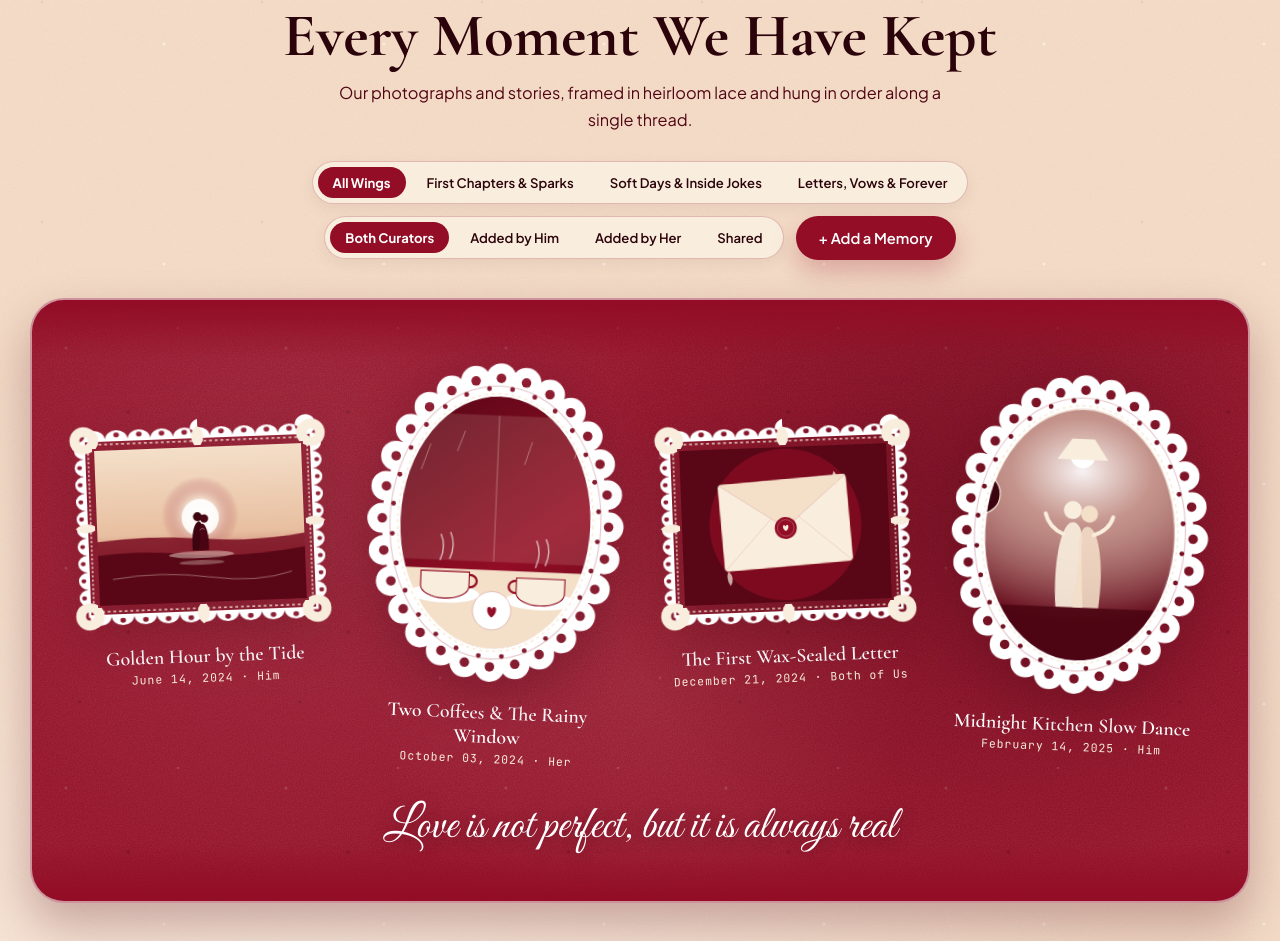
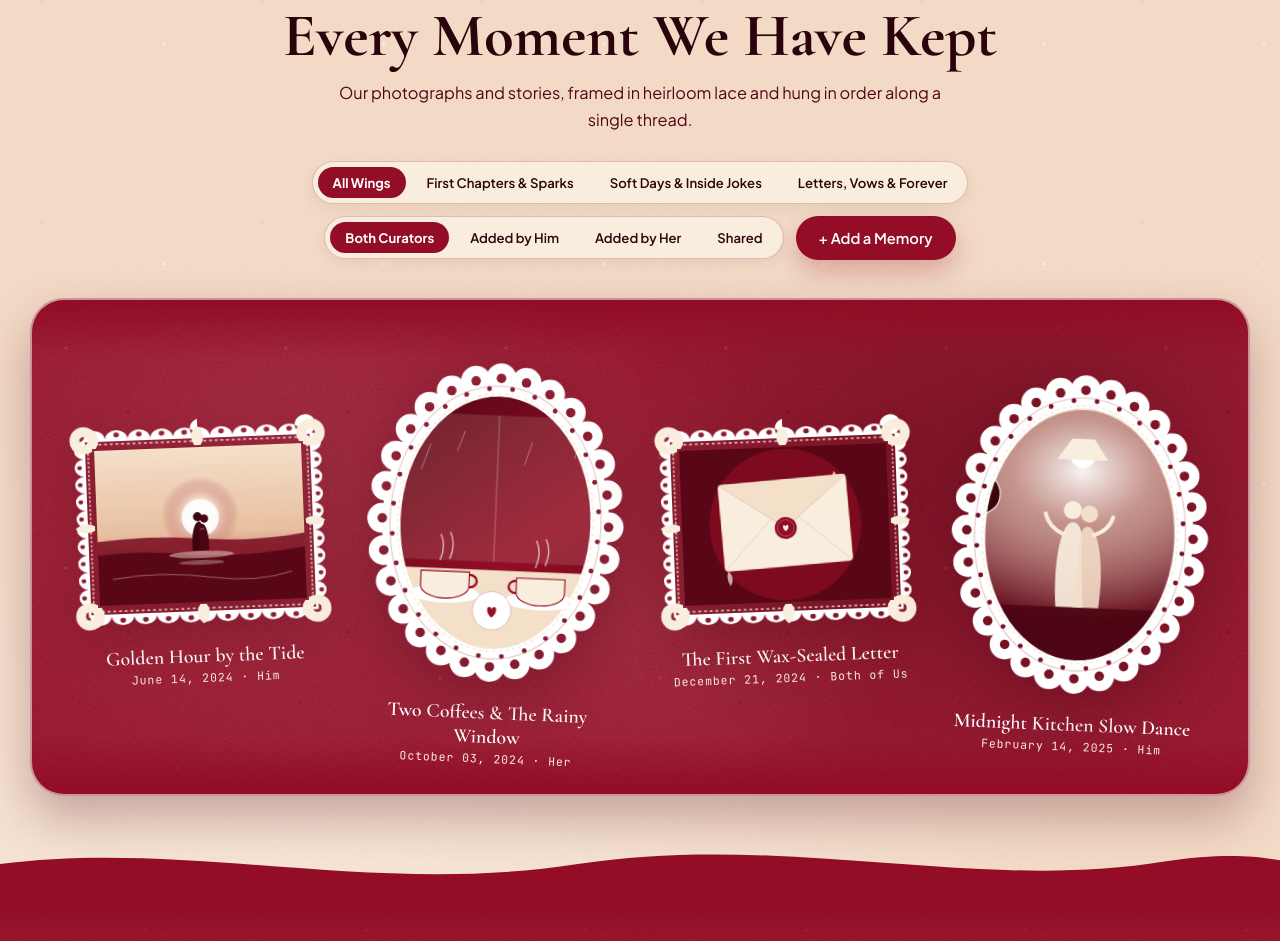
Before and after one commit to Matthew-123-dev/love-museum, a plain HTML site: page index.html in a window 1280 px wide. Shown: the part 829-1770 px from the top of the page. Drawn offline with nearby package versions, Linux system fonts and the light colour scheme; no server answers.

Commit message:
Remove redundant quote from showcase and Vault, keeping Foyer only

```diff
--- a/index.html
+++ b/index.html
@@ -338,7 +338,7 @@
         </div>
 
         <!-- Canva-Styled Crimson Velvet Showcase Wall with Scalloped Eyelet Lace Display Cases -->
-        <div class="canva-velvet-showcase is-revealable" id="canva-showcase"><div class="mottle-layer" aria-hidden="true"></div><div class="showcase-collage-grid" id="lace-showcase-grid"></div><p class="showcase-center-quote">Love is not perfect, but it is always real</p></div>
+        <div class="canva-velvet-showcase is-revealable" id="canva-showcase"><div class="mottle-layer" aria-hidden="true"></div><div class="showcase-collage-grid" id="lace-showcase-grid"></div></div>
       </div>
 
       <!-- Undulating Organic SVG Wave Divider (#f4dfc9 -> #920d25) -->
@@ -438,7 +438,6 @@
 
         <div class="vault-frame-content">
           <h2 class="vault-heading">Add the Next Memory to Our Archive</h2>
-          <p class="canva-script-quote vault-quote vault-script-quote">Love is not perfect, but it is always real</p>
           <p class="vault-copy">
             Whether it is a ticket stub, a late-night selfie, or a handwritten promise, both of us
             hold the keys to this museum. Upload new artifacts anytime or download a backup of our
```
